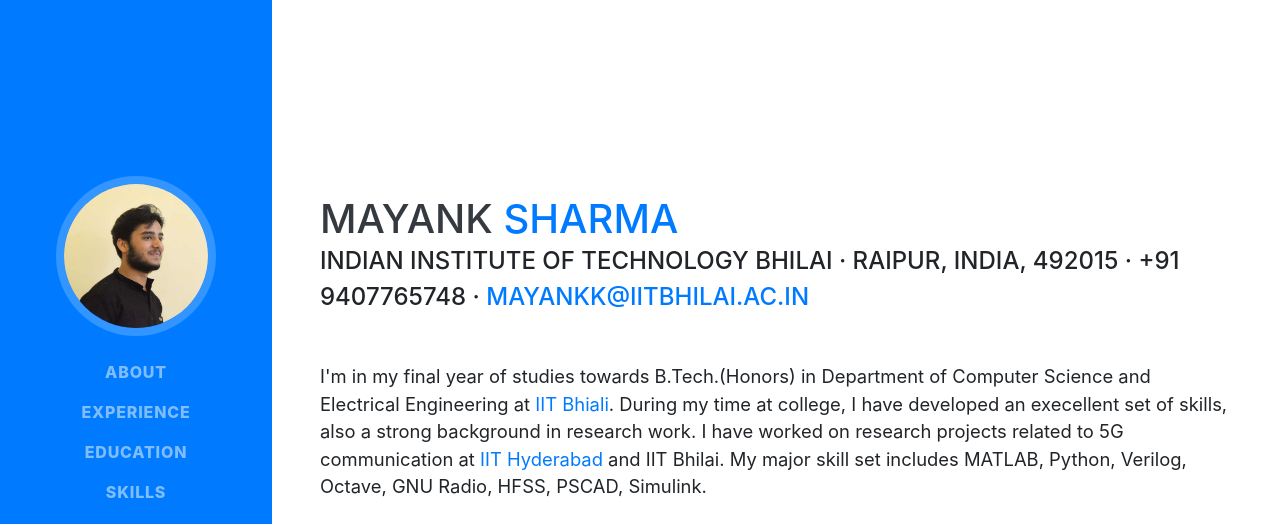
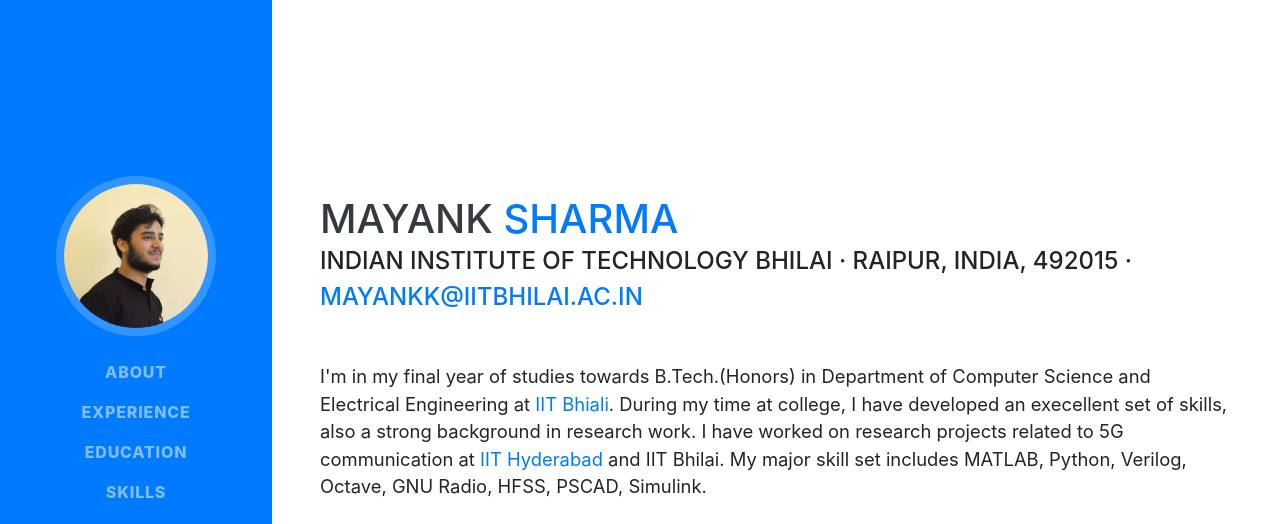
Before and after one commit to MayankSharma7/MayankSharma7.github.io, a website with bundled scripts: page index.html in a window 1280 px wide. Shown: the top 524 px of the page. Built offline with nearby package versions, Linux system fonts and the light colour scheme; a web font is replaced by a local one.

Commit message:
Update index.html

```diff
--- a/index.html
+++ b/index.html
@@ -79,7 +79,7 @@
         <h1 class="mb-0">Mayank
           <span class="text-primary">Sharma</span>
         </h1>
-        <div class="subheading mb-5">Indian Institute of Technology Bhilai · Raipur, INDIA, 492015 · +91 9407765748 ·
+        <div class="subheading mb-5">Indian Institute of Technology Bhilai · Raipur, INDIA, 492015 ·
           <a href="mailto:mayankk@iitbhilai.ac.in">mayankk@iitbhilai.ac.in</a>
         </div>
         <p class="lead mb-5">
```
